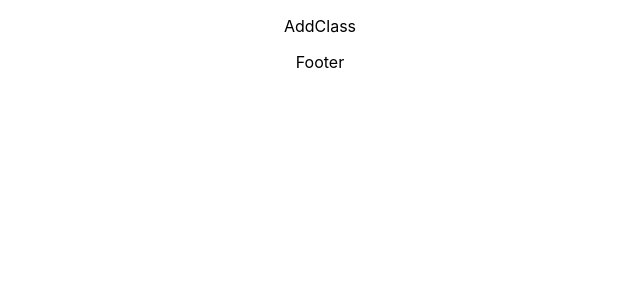
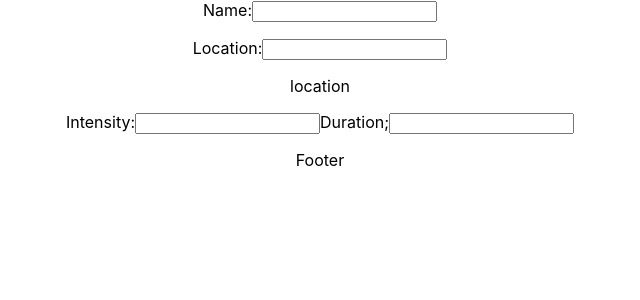
Before and after one commit to Build-Week-Anywhere-Fitness-t6/front-end, a React (Create React App) app in the folder anywhere-fitness/: page /add in a window 1280 px wide. Shown: the top 300 px of the page, without its empty margins (320-960 px from the left). Built offline with nearby package versions, Linux system fonts and the light colour scheme.

Commit message:
addclass 1

```diff
--- a/anywhere-fitness/package.json
+++ b/anywhere-fitness/package.json
@@ -3,6 +3,7 @@
   "version": "0.1.0",
   "private": true,
   "dependencies": {
+    "@mui/lab": "^5.0.0-alpha.54",
     "@mui/material": "^5.1.0",
     "@testing-library/jest-dom": "^5.15.0",
     "@testing-library/react": "^11.2.7",
--- a/anywhere-fitness/src/components/AddClass.js
+++ b/anywhere-fitness/src/components/AddClass.js
@@ -1,12 +1,96 @@
-import * as React from "react";
+import React, { useState } from "react";
+import { useHistory } from "react-router-dom";
+import * as yup from "yup";
+import axios from "axios";
 
+import AdapterDateFns from '@mui/lab/AdapterDateFns';
+import LocalizationProvider from '@mui/lab/LocalizationProvider';
+import DateTimePicker from '@mui/lab/DateTimePicker';
+import { TextField } from "@mui/material";
+
+const initialFormErrors = {
+    name: "",
+    dateTime: "",
+    location: "",
+    intensity: "",
+    duration: "",
+};
 
 export default function AddClass() {
 
+    const [state,setState] = useState({
+        name: "",
+        dateTime: "",
+        location: "",
+        intensity: "",
+        duration: "",
+    });
+
+    const [value, setValue] = React.useState(new Date());
+
+    const [disabled, setDisabled] = useState(true);
+
+    const [formErrors, setFormErrors] = useState(initialFormErrors);
+
+    const { push } = useHistory();
+
+    const addClass = (e) => {
+        e.preventDefault();
+    }
+
+    const handleChange = (e) => {
+        const name = e.target.name;
+        const value = e.target.value;
+    }
 
     return(
         <div>
-            <p>AddClass</p>
+            <form onSubmit={addClass}>
+                <label>
+                    Name:
+                    <input
+                        type="text"
+                        name="name"
+                        value={state.name}
+                        onChange={handleChange}
+                    />
+                    <p>{formErrors.name}</p>
+                </label>
+                <label>
+                    <LocalizationProvider dateAdapter={AdapterDateFns}>
+                        <DateTimePicker
+                            renderInput={(props) => <TextField {...props} />}
+                            label="Date & Time"
+                            value={value}
+                            onChange={(newValue) => {
+                            setValue(newValue);
+                            }}
+                        />
+                    </LocalizationProvider>
+                </label>
+                <label>
+                    Location:
+                    <input
+                        type="text"
+                        name="location"
+                        value={state.location}
+                        onChange={handleChange}
+                    />
+                    <p>{formErrors.location}location</p>
+                </label>
+                <label>
+                    Intensity:
+                    <input
+
+                    />
+                </label>
+                <label>
+                    Duration;
+                    <input
+
+                    />
+                </label>
+            </form>
         </div>
     )
 }
```
Also changed, not shown: 1 other file (tests, documents, lock files or other folders).
